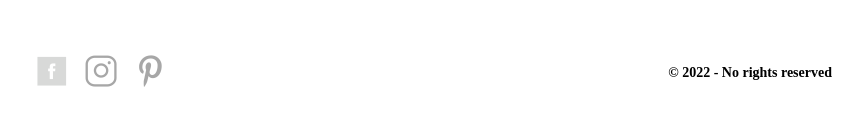
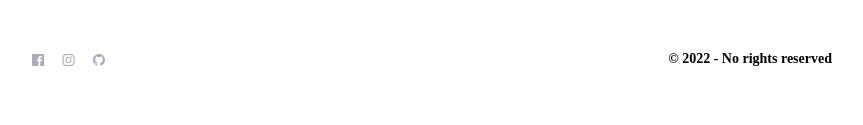
Before and after one commit to marinkus/9-lost_in_space, a website: page index.html in a window 1280 px wide. Shown: the part 505-630 px from the top of the page, without its empty margins (208-1071 px from the left). Drawn offline with Linux system fonts and the light colour scheme.

Commit message:
icons replave in footer: img to font

```diff
--- a/css/main.css
+++ b/css/main.css
@@ -116,14 +116,14 @@ footer > div {
     float: left;
 }
 footer > div > a {
-    margin-right: 5px;
-}
-footer > div > a > img {
-    width: 32px;
-    padding: 4px;
+    color: #AAAABB;
+    font-size: 14px;
+    margin-right: 15px;
+    text-decoration: none;
 }
 footer > p {
     float: right;
     font-size: 14px;
     font-weight: bold;
+    margin: 0;
 }
--- a/index.html
+++ b/index.html
@@ -36,9 +36,15 @@
 
     <footer>
     <div>
-        <a href="https://www.facebook.com/" target="_blank"><img src="img/social/fb.png" alt=""></a>
-        <a href="https://www.instagram.com/edvinas_marc/" target="_blank"><img src="img/social/insta.png" alt=""></a>
-        <a href="https://github.com/marinkus/" target="_blank"><img src="img/social/pinterest.png" alt=""></a>
+        <a href="https://www.facebook.com/" target="_blank">
+            <i class="fa fa-facebook-official" aria-hidden="true"></i>
+        </a>
+        <a href="https://www.instagram.com/edvinas_marc/" target="_blank">
+            <i class="fa fa-instagram" aria-hidden="true"></i>
+        </a>
+        <a href="https://github.com/marinkus/" target="_blank">
+            <i class="fa fa-github" aria-hidden="true"></i>
+        </a>
     </div>
     <p>&copy; 2022 - No rights reserved</p>
     </footer>
```
